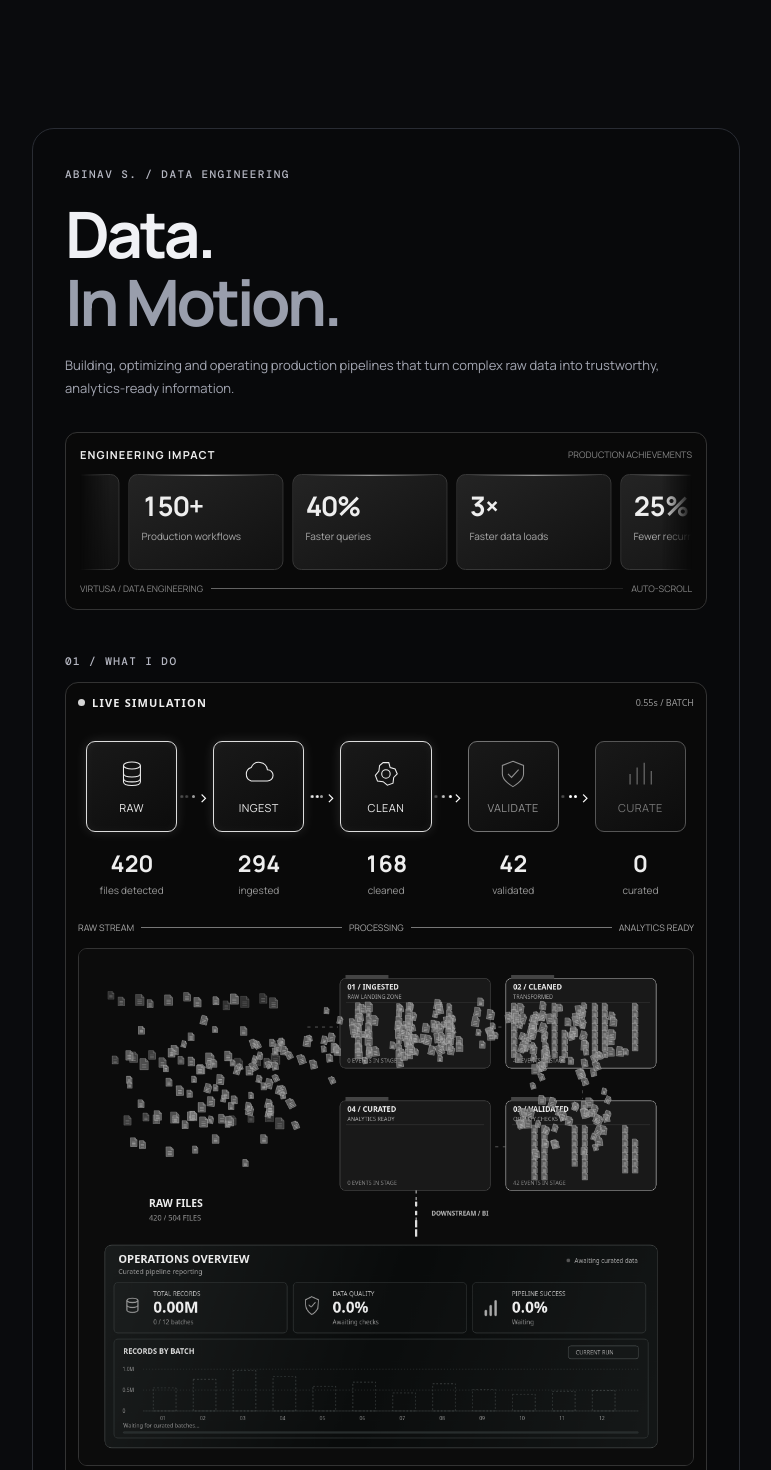
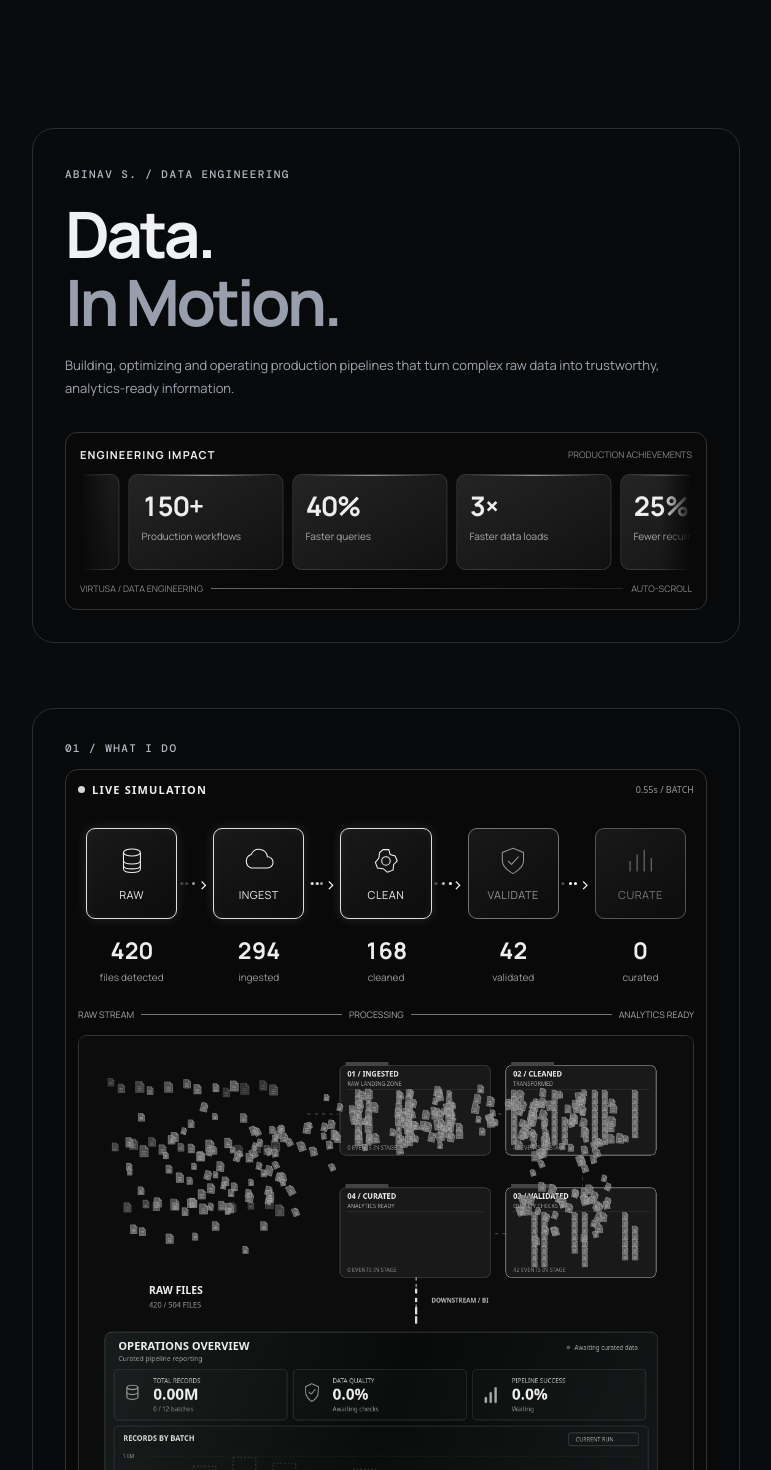
Before and after one commit to abii-18/abinav-data-engineer-portfolio, a React (Vite) app: page / in a window 1280 px wide. Shown: the part 540-2010 px from the top of the page, without its empty margins (254-1025 px from the left). Built offline with nearby package versions, Linux system fonts and the light colour scheme.

Commit message:
Separate What I Do simulation into its own card

```diff
--- a/src/components/DataInMotion.tsx
+++ b/src/components/DataInMotion.tsx
@@ -223,10 +223,12 @@ function AchievementMarquee(){return <div className="achievement-marquee"><div c
 export function DataInMotion() {
   const seconds = useMotion()
   const firstSectionSeconds = seconds
-  return <section className="data-motion" aria-label="Data engineering in motion">
+  return <div className="data-motion-group">
+    <section className="data-motion" aria-label="Data engineering in motion">
     <div className="motion-heading"><div><span className="motion-eyebrow">ABINAV S. / DATA ENGINEERING</span><h2>Data.<br /><em>In Motion.</em></h2><p>Building, optimizing and operating production pipelines that turn complex raw data into trustworthy, analytics-ready information.</p></div></div>
 
     <AchievementMarquee />
-    <div className="motion-section"><div className="motion-section-label">01 / WHAT I DO</div><SortingStudio /><p className="motion-description">I work across Python, SQL, Airflow and AWS to develop resilient ETL workflows, enforce data quality, improve performance and maintain production reliability.</p></div>
-  </section>
+    </section>
+    <section className="data-motion motion-section motion-what-i-do" aria-label="What I do"><div className="motion-section-label">01 / WHAT I DO</div><SortingStudio /><p className="motion-description">I work across Python, SQL, Airflow and AWS to develop resilient ETL workflows, enforce data quality, improve performance and maintain production reliability.</p></section>
+  </div>
 }
```
